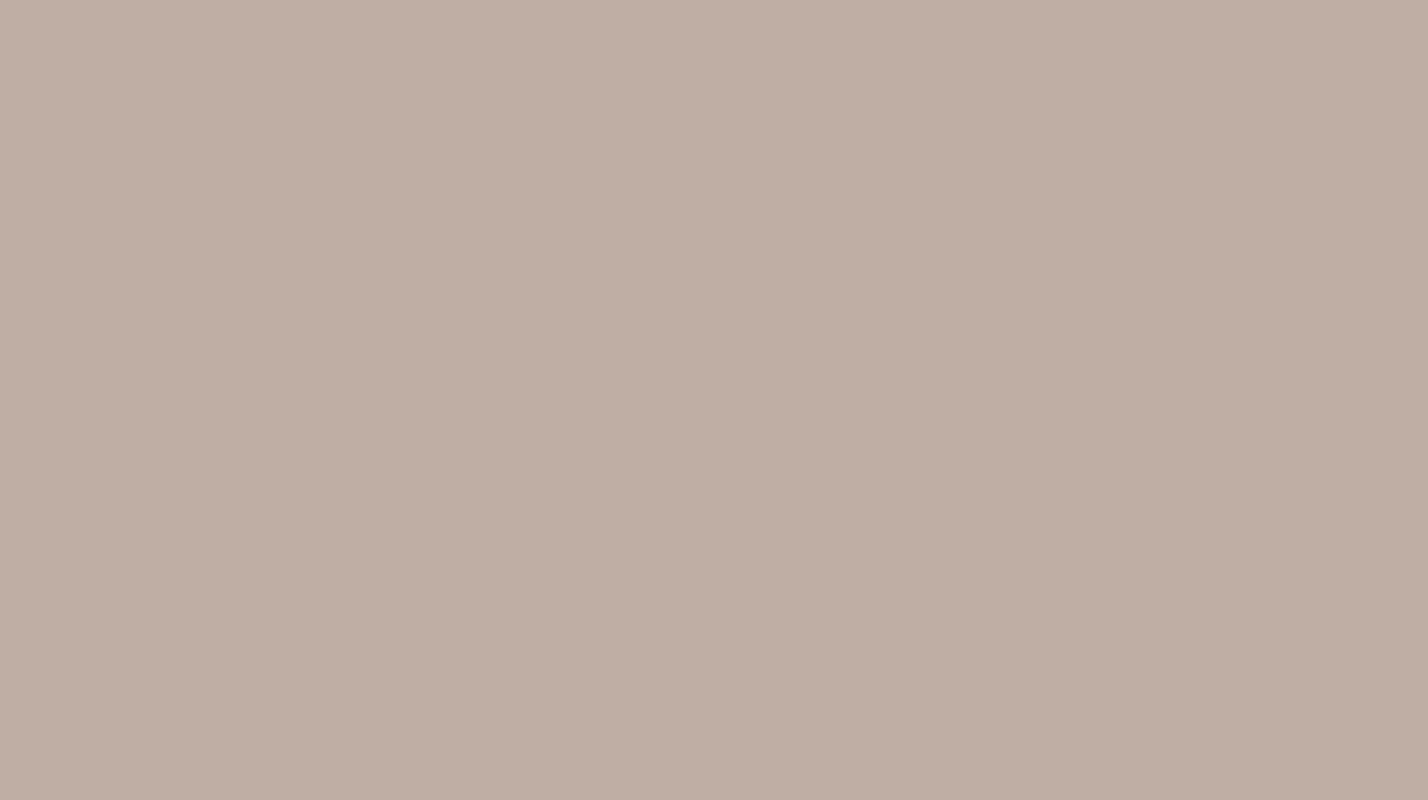
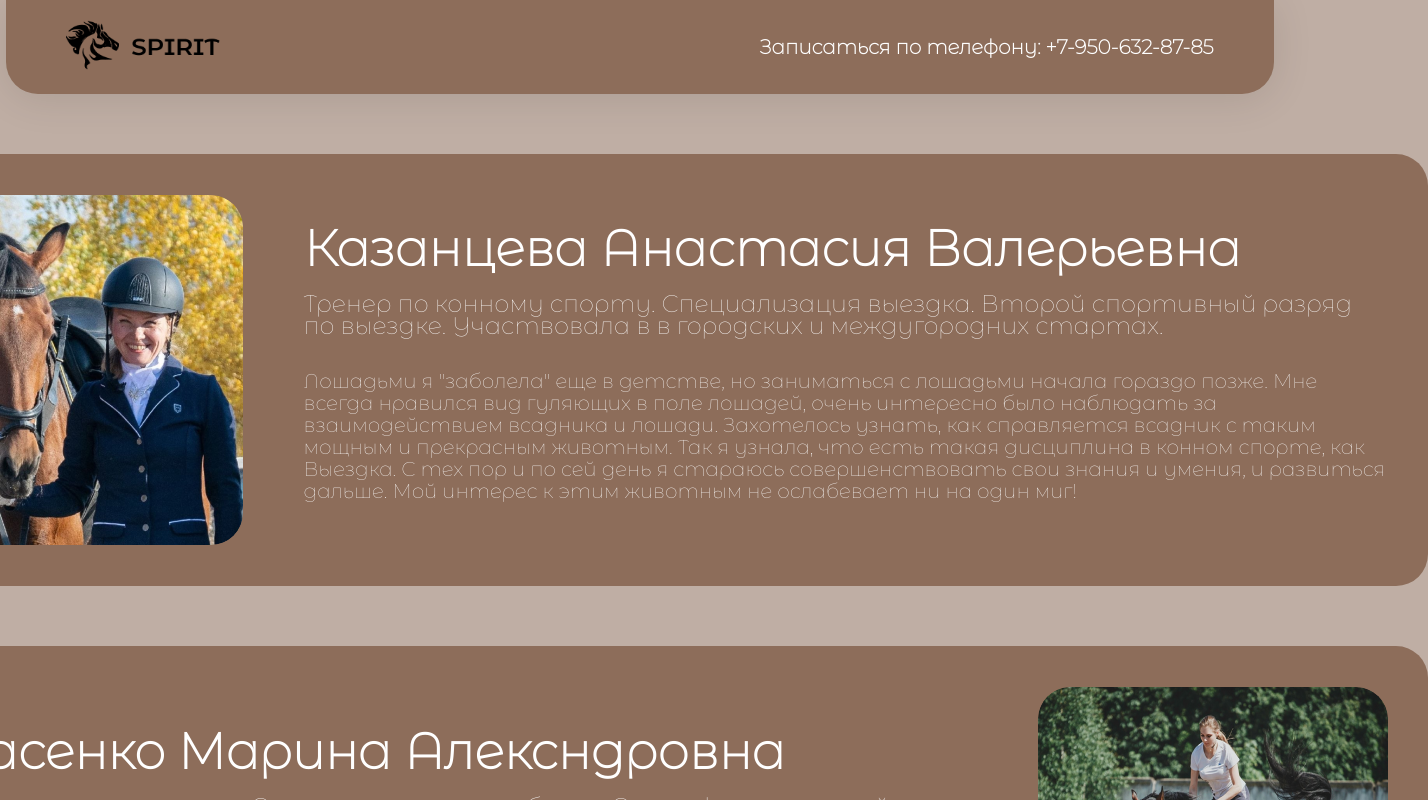
Before and after one commit to RomanLeshchishin/spirit, a React (Vite) app: page /coaches in a window 1280 px wide. Before the commit this address had no page. Shown: the top 800 px of the page, 1428 px wide, since content can reach past the window. Built offline with nearby package versions, Linux system fonts and the light colour scheme.

Commit message:
OurCoaches page

```diff
--- a/constants/const.ts
+++ b/constants/const.ts
@@ -1,4 +1,44 @@
 import {photoSlide} from "../src/types";
+import {CoachCardProps} from "../src/components/CoacheComponents/CoachCard.tsx";
+
+export const coaches: CoachCardProps[] = [
+    {
+        name: 'Казанцева Анастасия Валерьевна',
+        src: '../public/img/coach-1.png',
+        alt: 'coach-1',
+        education: 'Тренер по конному спорту. Специализация выездка. Второй спортивный ' +
+            'разряд по выездке. Участвовала в в городских и междугородних стартах.',
+        description: 'Лошадьми я "заболела" еще в детстве, но заниматься с лошадьми начала ' +
+            'гораздо позже. Мне всегда нравился вид гуляющих в поле лошадей, очень интересно было ' +
+            'наблюдать за взаимодействием всадника и лошади. Захотелось узнать, как справляется всадник ' +
+            'с таким мощным и прекрасным животным. Так я узнала, что есть такая дисциплина в конном спорте, ' +
+            'как Выездка. С тех пор и по сей день я стараюсь совершенствовать свои знания и умения, и развиться дальше. ' +
+            'Мой интерес к этим животным не ослабевает ни на один миг!',
+    },
+    {
+        name: 'Тарасенко Марина Алексндровна',
+        src: '../public/img/coach-2.png',
+        alt: 'coach-2',
+        education: 'Тренер по конному спорту. Специализация троеборье. Сертифицированный тренер FEI. Второй спортивный разряд по выездке. ' +
+            'Ученики призеры и победители региональных и межрегиональных соревнований.',
+        description: 'Начала заниматься конным спортом в 11 лет. Интерес к лошадям проявлялся еще с самого раннего детства. ' +
+            'Прошла обучение в СДЮШОР по конному спорту. Долго не могла определиться со специализацией. ' +
+            'Пока не поняла, что моё - это троеборье , где всадник и лошадь должны на 100 % доверять друг другу ,чтобы преодолеть 3 дня напряжённых и сложных испытаний.',
+    },
+    {
+        name: 'Казанцева Анастасия Валерьевна',
+        src: '../public/img/coach-1.png',
+        alt: 'coach-1',
+        education: 'Тренер по конному спорту. Специализация выездка. Второй спортивный ' +
+            'разряд по выездке. Участвовала в в городских и междугородних стартах.',
+        description: 'Лошадьми я "заболела" еще в детстве, но заниматься с лошадьми начала ' +
+            'гораздо позже. Мне всегда нравился вид гуляющих в поле лошадей, очень интересно было ' +
+            'наблюдать за взаимодействием всадника и лошади. Захотелось узнать, как справляется всадник ' +
+            'с таким мощным и прекрасным животным. Так я узнала, что есть такая дисциплина в конном спорте, ' +
+            'как Выездка. С тех пор и по сей день я стараюсь совершенствовать свои знания и умения, и развиться дальше. ' +
+            'Мой интерес к этим животным не ослабевает ни на один миг!',
+    }
+]
 
 export const photoSliderList: photoSlide[] = [
     {
--- a/src/App.tsx
+++ b/src/App.tsx
@@ -5,6 +5,7 @@ import CommentPage from "./components/CommentComponent/CommentPage.tsx";
 import MainPage from "./components/MainComponents/MainPage.tsx";
 import OurHorsePage from "./components/HorseComponents/OurHorsePage.tsx";
 import styles from "./App.module.scss";
+import OurCoachesPage from "./components/CoacheComponents/OurCoachesPage.tsx";
 
 function App() {
   return (
@@ -14,6 +15,7 @@ function App() {
                     <Route path={'comments'} element={<CommentPage />} />
                     <Route path={'/'} element={<MainPage />} />
                     <Route path={'horses'} element={<OurHorsePage />} />
+                    <Route path={'coaches'} element={<OurCoachesPage />} />
                 </Routes>
             </BrowserRouter>
         </div>
--- /dev/null
+++ b/src/components/CoacheComponents/CoachCard.tsx
@@ -0,0 +1,38 @@
+import React from 'react';
+import styles from './styles/CoachCard.module.scss';
+
+export interface CoachCardProps{
+    even: boolean,
+    name: string,
+    src: string,
+    alt?: string,
+    education: string,
+    description: string
+}
+const CoachCard = ({even, name, src, alt, education, description} : CoachCardProps) => {
+    return (
+    <>
+        {even ?
+            <div className={styles.cardContent}>
+            <div className={styles.cardContentText}>
+                <div className={styles.nameText}>{name}</div>
+                <div className={styles.educationText}>{education}</div>
+                <div className={styles.descriptionText}>{description}</div>
+            </div>
+            <img className={styles.cardContentImage} src={src} alt={alt}/>
+        </div>
+            :
+            <div className={styles.cardContent}>
+                <img className={styles.cardContentImage} src={src} alt={alt}/>
+                <div className={styles.cardContentText}>
+                    <div className={styles.nameText}>{name}</div>
+                    <div className={styles.educationText}>{education}</div>
+                    <div className={styles.descriptionText}>{description}</div>
+                </div>
+            </div>
+        }
+    </>
+    );
+};
+
+export default CoachCard;
--- /dev/null
+++ b/src/components/CoacheComponents/OurCoachesPage.tsx
@@ -0,0 +1,24 @@
+import React from 'react';
+import {coaches} from "../../../constants/const.ts";
+import CoachCard from "./CoachCard.tsx";
+import styles from './styles/OurCouchesPage.module.scss';
+import Header from "../HeaderComponents/Header.tsx";
+
+const OurCoachesPage = () => {
+    return (
+        <div className={styles.couchCardContainer}>
+            <Header/>
+            {coaches.map((coach, number) =>
+                <CoachCard
+                    even={(number + 1) % 2 == 0}
+                    name={coach.name}
+                    src={coach.src}
+                    education={coach.education}
+                    description={coach.description}
+                />
+            )}
+        </div>
+    );
+};
+
+export default OurCoachesPage;
--- /dev/null
+++ b/src/components/CoacheComponents/styles/CoachCard.module.scss
@@ -0,0 +1,46 @@
+@import "../../../styles/variable";
+@import "../../../styles/mixins";
+
+.cardContent {
+  display: flex;
+  flex-direction: row;
+  gap: 61px;
+  align-items: center;
+  justify-content: center;
+  padding-left: 40px;
+  padding-right: 40px;
+  width: 1495px;
+  height: 432px;
+  border-radius: 32px;
+  background: $color-brown;
+
+  .cardContentImage{
+    width: 350px;
+    height: 350px;
+    border-radius: 32px;
+  }
+
+  .cardContentText {
+    display: flex;
+    flex-direction: column;
+    gap: 33px;
+
+    .nameText {
+      @extend .textFont;
+      font-size: 50px;
+      line-height: 22px;
+    }
+
+    .educationText{
+      @extend .textFont;
+      font-size: 24px;
+      font-weight: 400;
+      line-height: 22px;
+    }
+
+    .descriptionText{
+      @extend .educationText;
+      font-size: 20px;
+    }
+  }
+}
--- /dev/null
+++ b/src/components/CoacheComponents/styles/OurCouchesPage.module.scss
@@ -0,0 +1,11 @@
+.couchCardContainer{
+  display: flex;
+  flex-direction: column;
+  align-items: center;
+  justify-content: center;
+  gap: 60px;
+}
+
+.couchCardContainer:last-child {
+  margin-bottom: 50px;
+}
```
Also changed, not shown: public/img/coach-1.png (added), public/img/coach-2.png (added).
